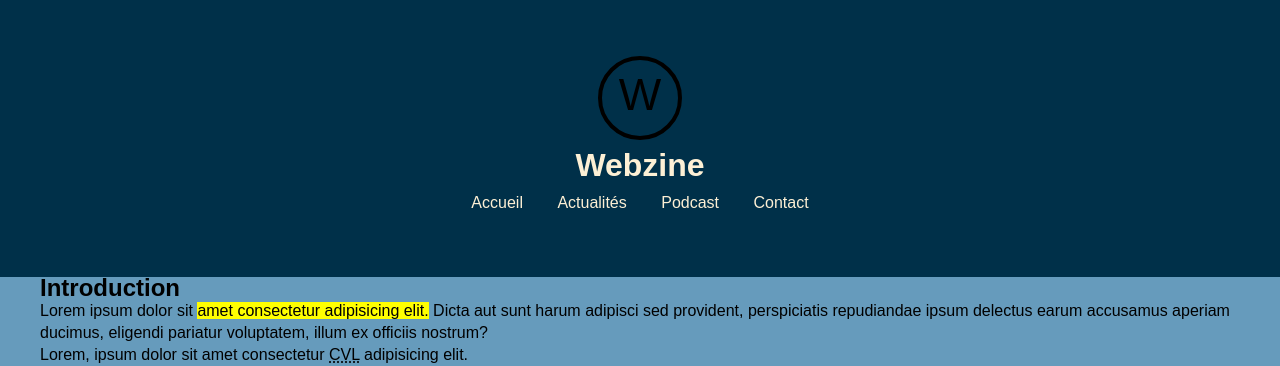
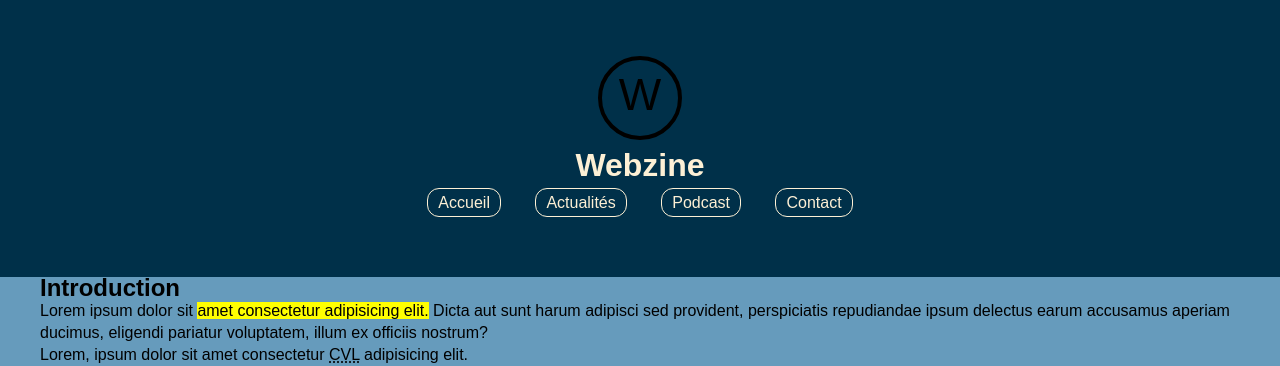
Before and after one commit to joperso-maker/tp-webzin-joseph, a plain HTML site: page index.html in a window 1280 px wide. Shown: the top 366 px of the page. Drawn offline with Linux system fonts and the light colour scheme.

Commit message:
btn nav, derniere modif hors tp

```diff
--- a/style.css
+++ b/style.css
@@ -31,6 +31,9 @@ body {
     a {
     text-decoration: none;
     color: inherit;
+    padding: 5px 10px;
+    border: 1px solid var(--commun-color);
+    border-radius: 12px;
     }
 }
 .nav-item:hover {
```
